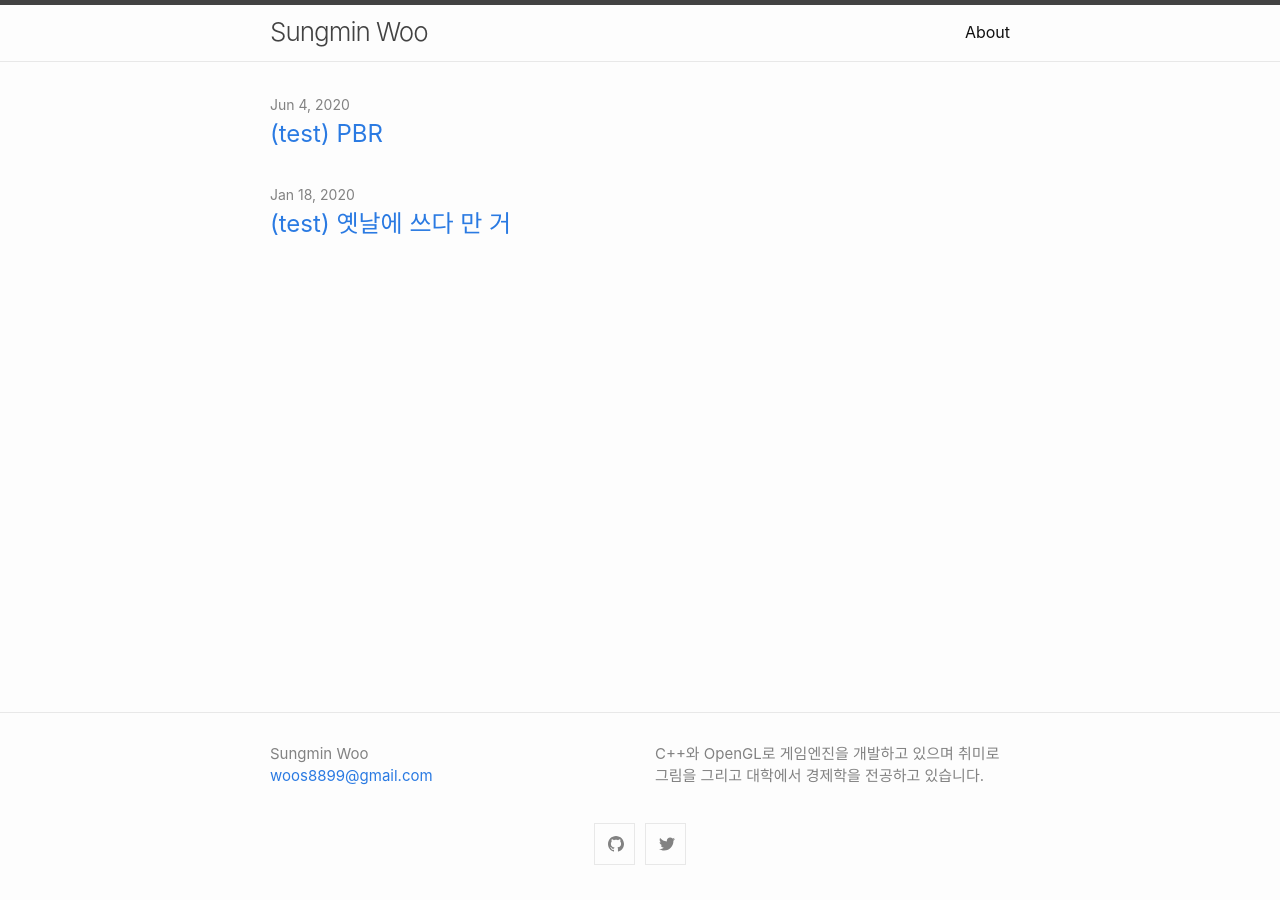
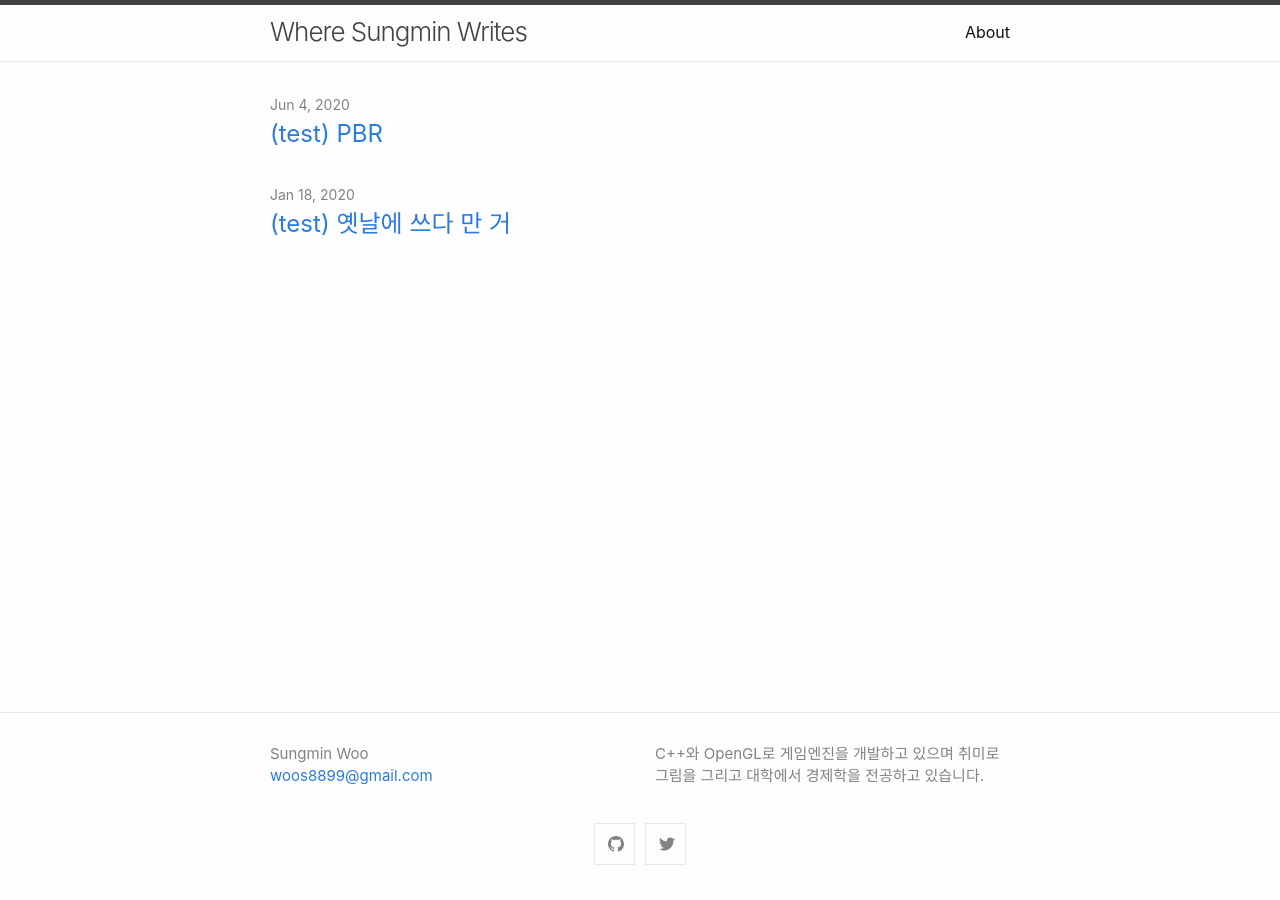
Before and after one commit to SausageTaste/SausageTaste.github.io, a Jekyll site: the page built from index.markdown, in a window 1280 px wide. Built offline with Jekyll 4.4.1, drawn with Linux system fonts in a browser that asks for light colours.

Commit message:
Added google analytics id and changed blog title

```diff
--- a/_config.yml
+++ b/_config.yml
@@ -18,7 +18,7 @@
 # You can create any custom variable you would like, and they will be accessible
 # in the templates via {{ site.myvariable }}.
 
-title: Sungmin Woo
+title: Where Sungmin Writes
 email: woos8899@gmail.com
 description: >- # this means to ignore newlines until "baseurl:"
   C++와 OpenGL로 게임엔진을 개발하고 있으며 취미로 그림을 그리고 대학에서 경제학을 전공하고 있습니다.
@@ -36,6 +36,8 @@
 
 disqus:
   shortname: sausagetaste
+
+google_analytics: UA-169002080-1
 
 # Build settings
 theme: minima
```
